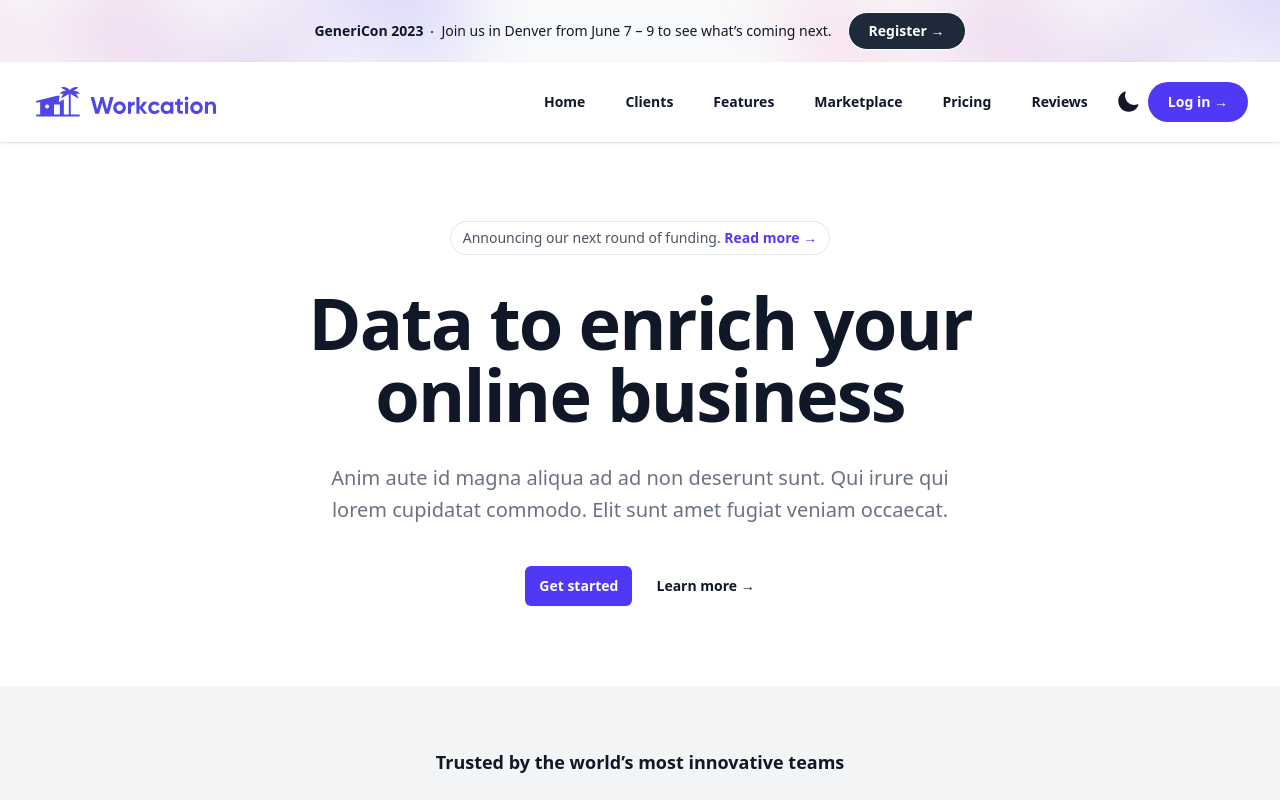
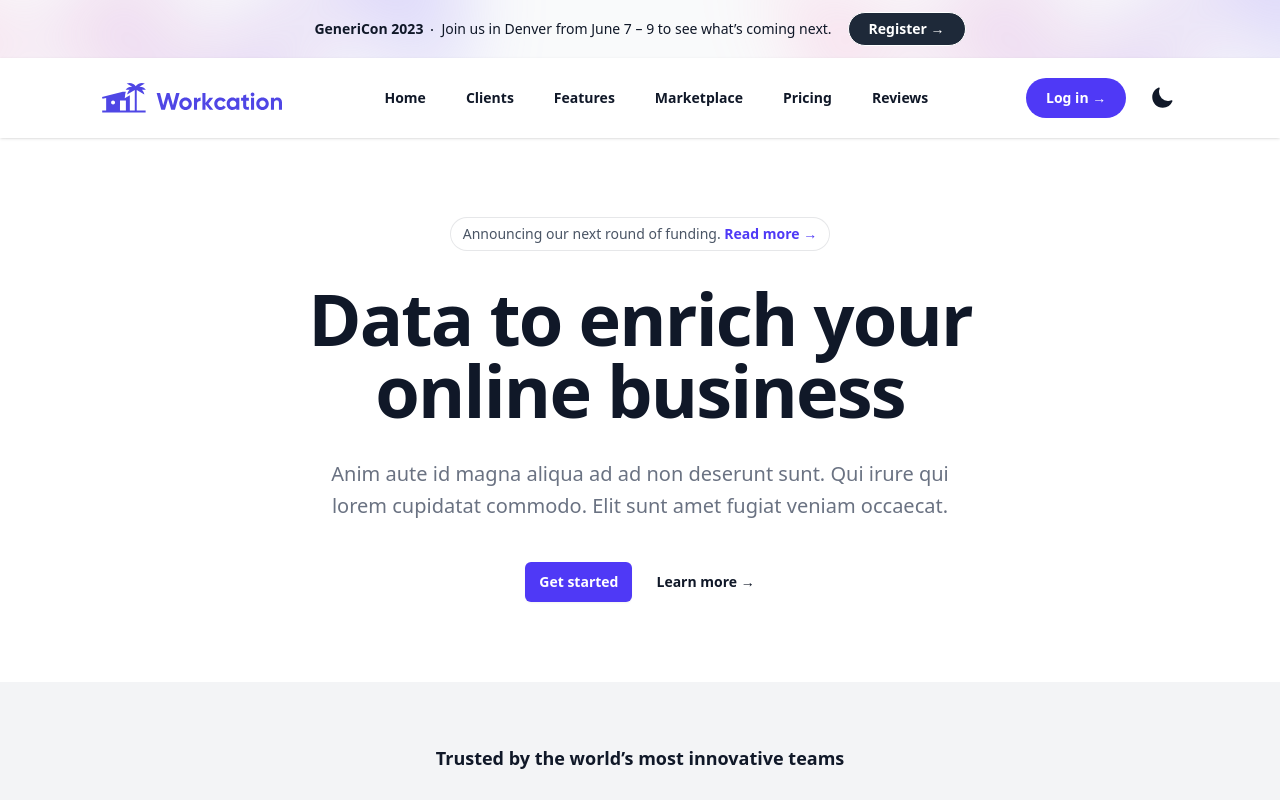
Before and after one commit to shoai6ahmed/react-landing-page, a React (Vite) app: page / in a window 1280 px wide. Shown: the top 800 px of the page. Built offline with nearby package versions, Linux system fonts and the light colour scheme.

Commit message:
Header Responsive Isuues Fixed

```diff
--- a/src/components/Header.jsx
+++ b/src/components/Header.jsx
@@ -25,8 +25,8 @@ export default function Header() {
   return (
 
     <header className="relative lg:sticky lg:top-0 z-50 bg-white dark:bg-gray-900 dark:border-b dark:border-gray-800 shadow dark:shadow-none">
-        <nav aria-label="Global" className="flex items-center justify-between py-5 lg:py-0 px-6 lg:px-8">
-          <div className="flex lg:flex-1">
+        <nav aria-label="Global" className="flex items-center justify-between lg:justify-evenly p-5 lg:py-0">
+          <div className="flex">
             <a href="/" className="-m-1.5 p-1.5">
               <span className="sr-only">Your Company</span>
               <img src={siteLogoWhite} alt="Site Logo" className="dark:block hidden h-12 w-auto" />
@@ -51,9 +51,9 @@ export default function Header() {
             ))}
           </div>
 
-          <div className="hidden lg:flex">
+          <div className="hidden lg:flex gap-4 items-center">
+            <LoginButton />
             <DarkToggle />
-            <LoginButton />
           </div>
 
         </nav>
@@ -62,11 +62,14 @@ export default function Header() {
           <div className="fixed inset-0 z-50" />
           <DialogPanel className="fixed inset-y-0 right-0 z-50 w-full overflow-y-auto bg-white dark:bg-gray-950 p-6 sm:max-w-sm sm:ring-1 sm:ring-gray-900/10">
             <div className="flex items-center justify-between">
+
               <a href="/" className="-m-1.5 p-1.5">
                 <span className="sr-only">Your Company</span>
                 <img src={siteLogoWhite} alt="Site Logo" className="dark:block hidden h-12 w-auto" />
                 <img src={siteLogoDark} alt="Site Logo" className="dark:hidden block h-12 w-auto" />
               </a>
+
+              <div className="flex items-center gap-3">
               <DarkToggle />
               <button
                 type="button"
@@ -76,6 +79,8 @@ export default function Header() {
                 <span className="sr-only">Close menu</span>
                 <XMarkIcon aria-hidden="true" className="size-6" />
               </button>
+              </div>
+
             </div>
             <div className="mt-6 flow-root">
               <div className="-my-6 divide-y divide-gray-500/10">
--- a/src/components/RegisterButton.jsx
+++ b/src/components/RegisterButton.jsx
@@ -1,7 +1,7 @@
 export default function RegisterButton() {
   return (
         <a href="#"
-            className="-mx-3 lg:mx-0 block rounded-lg px-3 py-2.5 text-base/7 font-semibold text-gray-900 hover:bg-gray-50 dark:text-white dark:hover:bg-gray-900 lg:text-sm/6 lg:font-semibold lg:rounded-full lg:px-5 lg:border lg:py-1.5 lg:bg-gray-800 lg:text-white lg:hover:text-black lg:hover:bg-transparent dark:lg:bg-white dark:lg:hover:bg-transparent dark:lg:text-black dark:lg:hover:text-white">
+            className="-mx-3 lg:mx-0 block rounded-lg px-3 py-2.5 text-base/7 font-semibold text-gray-900 hover:bg-gray-50 dark:text-white dark:hover:bg-gray-900 lg:text-sm/6 lg:font-semibold lg:rounded-full lg:px-5 lg:border lg:py-1 lg:bg-gray-800 lg:text-white lg:hover:text-black lg:hover:bg-transparent dark:lg:bg-white dark:lg:hover:bg-transparent dark:lg:text-black dark:lg:hover:text-white">
             Register <span aria-hidden="true">&rarr;</span>
         </a>
   )
```
